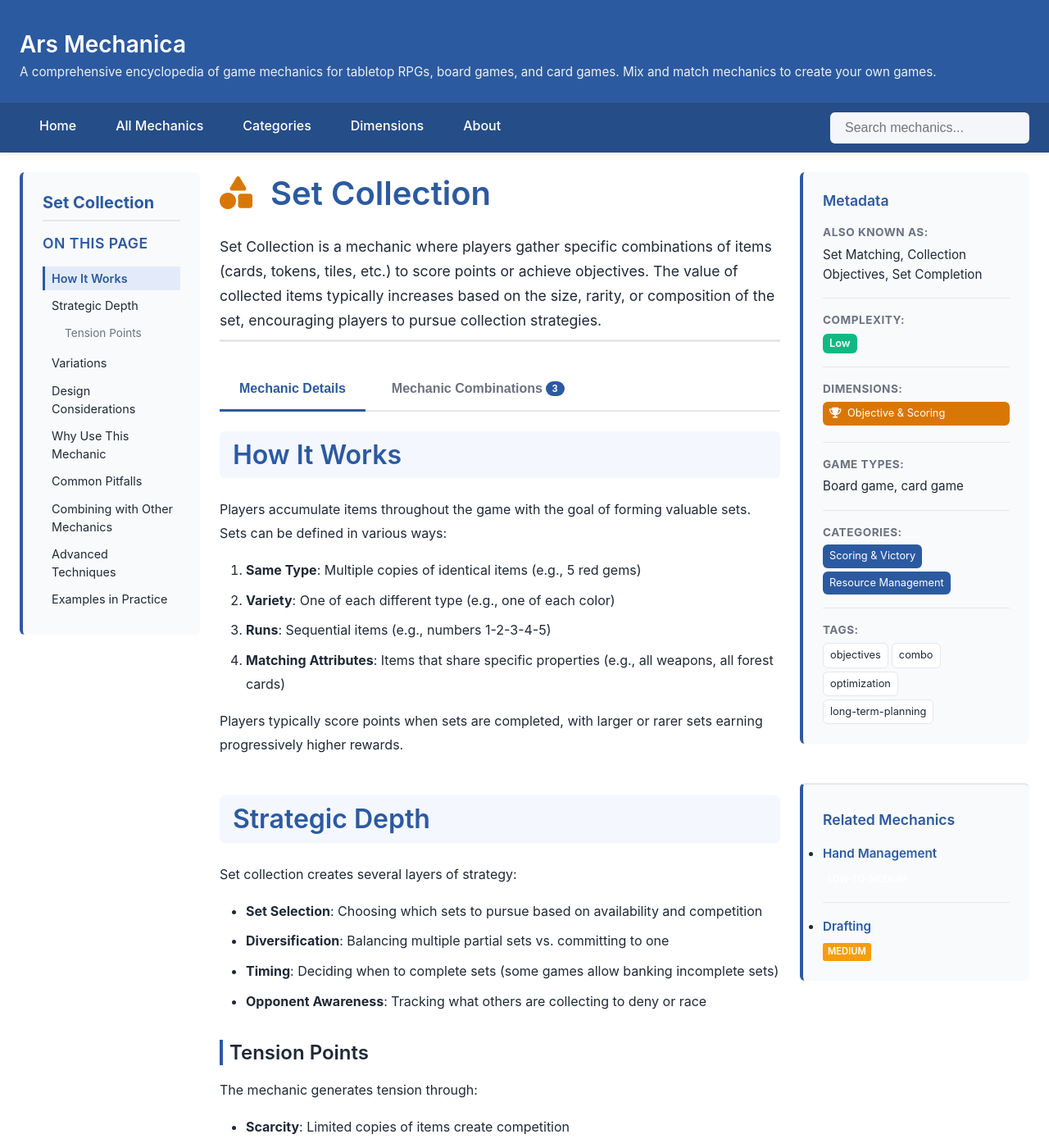
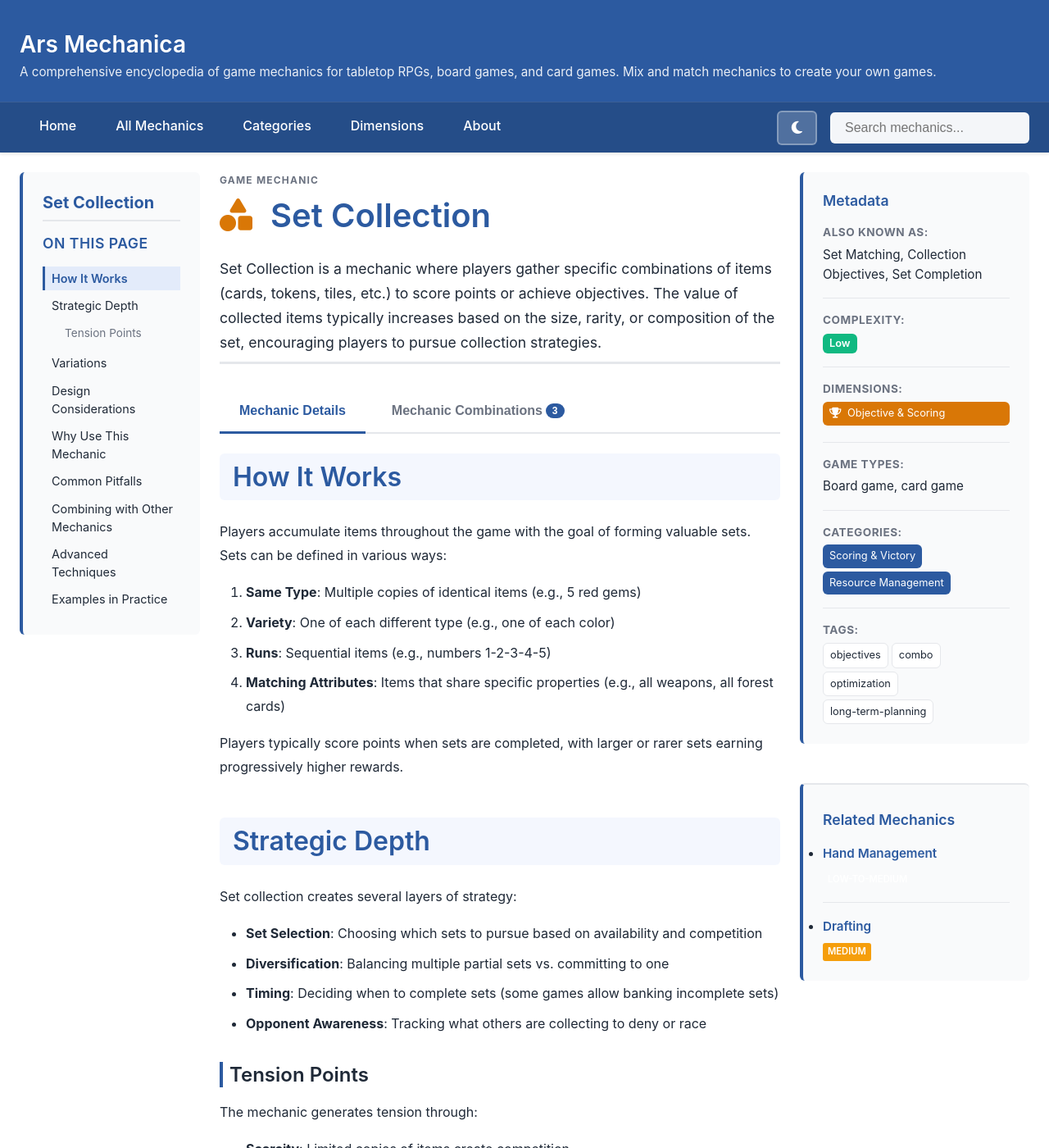
Before and after one commit to hofmanniac/ars-mechanica, a Jekyll site: the page built from _mechanics/set-collection.md, in a window 1280 px wide and 1400 px high. Shown: the whole window at 82% size. Built offline with Jekyll 4.4.1, drawn with Linux system fonts in a browser that asks for light colours.

Commit message:
Dark theme.

```diff
--- a/_includes/header.html
+++ b/_includes/header.html
@@ -19,9 +19,15 @@
                 {% endfor %}
             </div>
 
-            <div class="search-container">
-                <input type="text" id="search-input" placeholder="Search mechanics..." aria-label="Search mechanics">
-                <div id="search-results" class="search-results"></div>
+            <div class="nav-controls">
+                <button id="theme-toggle" class="theme-toggle" aria-label="Toggle dark mode">
+                    <i class="fas fa-moon" id="theme-icon"></i>
+                </button>
+
+                <div class="search-container">
+                    <input type="text" id="search-input" placeholder="Search mechanics..." aria-label="Search mechanics">
+                    <div id="search-results" class="search-results"></div>
+                </div>
             </div>
         </div>
     </nav>
--- a/_layouts/default.html
+++ b/_layouts/default.html
@@ -8,6 +8,9 @@
 
     <link rel="stylesheet" href="{{ '/assets/css/main.css' | relative_url }}?v={{ site.time | date: '%s' }}">
     <link rel="stylesheet" href="https://cdnjs.cloudflare.com/ajax/libs/font-awesome/6.4.0/css/all.min.css">
+
+    <!-- Load theme script early to prevent flash -->
+    <script src="{{ '/assets/js/theme.js' | relative_url }}?v={{ site.time | date: '%s' }}"></script>
 
     {% seo %}
     {% feed_meta %}
--- a/_layouts/dimension.html
+++ b/_layouts/dimension.html
@@ -4,6 +4,7 @@ layout: default
 
 <div class="dimension-layout">
     <header class="dimension-header">
+        <div class="page-type-label">Game Design Dimension</div>
         <h1>{% if page.icon %}<i class="fas {{ page.icon }}"></i> {% endif %}{{ page.title }}</h1>
         <p class="dimension-description">{{ page.description }}</p>
     </header>
--- a/_layouts/mechanic.html
+++ b/_layouts/mechanic.html
@@ -5,6 +5,7 @@ layout: default
 <div class="mechanic-layout">
     <!-- Header: Title and Overview -->
     <header class="mechanic-header" data-mechanic-title="{{ page.title }}">
+        <div class="page-type-label">Game Mechanic</div>
         <h1>{% if page.icon %}<i class="fas {{ page.icon }}"></i> {% endif %}{{ page.title }}</h1>
         {% if page.overview %}
         <div class="mechanic-overview">
--- a/assets/css/main.scss
+++ b/assets/css/main.scss
@@ -5,6 +5,7 @@
 
 /* ===== Variables ===== */
 :root {
+    /* Light Theme Colors */
     --primary-color: #2c5aa0;
     --secondary-color: #5a8fd6;
     --accent-color: #d97706;
@@ -13,6 +14,7 @@
     --background: #ffffff;
     --background-alt: #f9fafb;
     --border-color: #e5e7eb;
+    --card-background: #ffffff;
     --success: #059669;
     --warning: #d97706;
     --error: #dc2626;
@@ -34,6 +36,84 @@
     --transition: all 0.2s ease;
 }
 
+/* Dark Theme */
+[data-theme="dark"] {
+    --primary-color: #5a8fd6;
+    --secondary-color: #7ba7e0;
+    --accent-color: #f59e0b;
+    --text-color: #e5e7eb;
+    --text-light: #9ca3af;
+    --background: #111827;
+    --background-alt: #1f2937;
+    --border-color: #374151;
+    --card-background: #1f2937;
+}
+
+/* Dark Theme Header Override */
+[data-theme="dark"] .site-header {
+    background-color: #0f172a;
+    box-shadow: 0 2px 8px rgba(0, 0, 0, 0.5);
+}
+
+[data-theme="dark"] .site-nav {
+    background-color: rgba(0, 0, 0, 0.4);
+    border-top: 1px solid rgba(255, 255, 255, 0.05);
+}
+
+/* Dark Theme Category Pills */
+[data-theme="dark"] .mini-category-tag {
+    background-color: #374151;
+    color: #d1d5db;
+}
+
+[data-theme="dark"] .mini-tag {
+    background-color: #1f2937;
+    border-color: #4b5563;
+    color: #9ca3af;
+}
+
+/* Dark Theme Complexity Badges */
+[data-theme="dark"] .complexity {
+    background-color: transparent;
+    border: 2px solid;
+}
+
+[data-theme="dark"] .complexity-low {
+    border-color: var(--complexity-low);
+    color: var(--complexity-low);
+}
+
+[data-theme="dark"] .complexity-medium {
+    border-color: #f59e0b;
+    color: #fbbf24;
+}
+
+[data-theme="dark"] .complexity-high {
+    border-color: var(--complexity-high);
+    color: #fca5a5;
+}
+
+/* Dark Theme Dimension Tags */
+[data-theme="dark"] .dimension-tag-small {
+    background-color: var(--background);
+    border: 1px solid var(--border-color);
+    color: var(--primary-color);
+}
+
+[data-theme="dark"] .dimension-tag-small:hover {
+    background-color: var(--primary-color);
+    color: white;
+    border-color: var(--primary-color);
+}
+
+[data-theme="dark"] .dimension-tag-small i {
+    color: var(--accent-color);
+}
+
+[data-theme="dark"] .dimension-tag-small:hover i {
+    color: white;
+}
+
 /* ===== Reset & Base Styles ===== */
 * {
     margin: 0;
@@ -162,6 +242,38 @@ a:hover {
     text-decoration: none;
 }
 
+/* ===== Navigation Controls ===== */
+.nav-controls {
+    display: flex;
+    align-items: center;
+    gap: var(--spacing-md);
+}
+
+.theme-toggle {
+    background: rgba(255, 255, 255, 0.2);
+    border: 2px solid rgba(255, 255, 255, 0.3);
+    border-radius: var(--border-radius);
+    color: white;
+    cursor: pointer;
+    padding: var(--spacing-sm) var(--spacing-md);
+    font-size: 1.1rem;
+    transition: var(--transition);
+    display: flex;
+    align-items: center;
+    justify-content: center;
+    min-width: 42px;
+    height: 42px;
+}
+
+.theme-toggle:hover {
+    background: rgba(255, 255, 255, 0.3);
+    border-color: rgba(255, 255, 255, 0.5);
+}
+
+.theme-toggle:active {
+    transform: scale(0.95);
+}
+
 /* ===== Search ===== */
 .search-container {
     position: relative;
@@ -182,7 +294,7 @@ a:hover {
 #search-input:focus {
     outline: none;
     border-color: white;
-    background-color: white;
+    background-color: var(--card-background);
 }
 
 .search-results {
@@ -190,7 +302,7 @@ a:hover {
     top: 100%;
     left: 0;
     right: 0;
-    background: white;
+    background: var(--card-background);
     border-radius: var(--border-radius);
     box-shadow: 0 4px 6px rgba(0, 0, 0, 0.1);
     margin-top: var(--spacing-sm);
@@ -296,8 +408,18 @@ body.mechanic-page main {
     border-bottom: 3px solid var(--border-color);
 }
 
+.page-type-label {
+    font-size: 0.75rem;
+    font-weight: 700;
+    text-transform: uppercase;
+    letter-spacing: 0.1em;
+    color: var(--text-light);
+    margin-bottom: var(--spacing-sm);
+}
+
 .mechanic-header h1 {
     color: var(--primary-color);
+    margin-top: 0;
     margin-bottom: var(--spacing-md);
 }
 
@@ -737,7 +859,7 @@ body.mechanic-page main {
 .tag-small {
     display: inline-block;
     padding: var(--spacing-xs) var(--spacing-sm);
-    background-color: white;
+    background-color: var(--card-background);
     border: 1px solid var(--border-color);
     border-radius: var(--border-radius);
     font-size: 0.8rem;
@@ -745,7 +867,7 @@ body.mechanic-page main {
 }
 
 .sidebar-section.combinations .combination-card {
-    background-color: white;
+    background-color: var(--card-background);
     border: 1px solid var(--border-color);
     border-radius: var(--border-radius);
     padding: var(--spacing-md);
@@ -789,6 +911,27 @@ body.mechanic-page main {
 .complexity-mini.complexity-low { background-color: var(--complexity-low); }
 .complexity-mini.complexity-medium { background-color: var(--complexity-medium); }
 .complexity-mini.complexity-high { background-color: var(--complexity-high); }
+
+/* Dark Theme Complexity Mini Badges (Related Mechanics) */
+[data-theme="dark"] .complexity-mini {
+    background-color: transparent;
+    border: 1px solid;
+}
+
+[data-theme="dark"] .complexity-mini.complexity-low {
+    border-color: var(--complexity-low);
+    color: var(--complexity-low);
+}
+
+[data-theme="dark"] .complexity-mini.complexity-medium {
+    border-color: #f59e0b;
+    color: #fbbf24;
+}
+
+[data-theme="dark"] .complexity-mini.complexity-high {
+    border-color: var(--complexity-high);
+    color: #fca5a5;
+}
 
 .sidebar-text {
     font-size: 0.9rem;
@@ -1129,9 +1272,9 @@ body.mechanic-page main {
 
 /* ===== Dimensions Pages ===== */
 .dimensions-page {
-    max-width: var(--max-width);
+    max-width: var(--max-width-wide);
     margin: 0 auto;
-    padding: var(--spacing-xl) var(--spacing-lg);
+    padding: 0;
 }
 
 .dimensions-list {
@@ -1233,12 +1376,16 @@ body.mechanic-page main {
 }
 
 .dimension-header {
-    grid-column: 1 / -1;
+    grid-column: 2;
     grid-row: 1;
+    margin-bottom: 0;
+    padding-bottom: var(--spacing-sm);
+    border-bottom: 3px solid var(--border-color);
 }
 
 .dimension-header h1 {
     color: var(--primary-color);
+    margin-top: 0;
     margin-bottom: var(--spacing-sm);
 }
 
@@ -1256,7 +1403,7 @@ body.mechanic-page main {
 
 .dimension-toc-sidebar {
     grid-column: 1;
-    grid-row: 2;
+    grid-row: 1 / span 2;
 }
 
 .dimension-main {
@@ -1285,7 +1432,7 @@ body.mechanic-page main {
 
 .dimension-sidebar {
     grid-column: 3;
-    grid-row: 2;
+    grid-row: 1 / span 2;
 }
 
 .dimension-mechanics-sidebar,
--- /dev/null
+++ b/assets/js/theme.js
@@ -0,0 +1,93 @@
+/**
+ * Theme Toggle System
+ * Handles dark/light theme switching with localStorage persistence
+ */
+
+(function() {
+    'use strict';
+
+    const STORAGE_KEY = 'ars-mechanica-theme';
+    const THEME_DARK = 'dark';
+    const THEME_LIGHT = 'light';
+
+    /**
+     * Get the current theme from localStorage or system preference
+     */
+    function getPreferredTheme() {
+        const stored = localStorage.getItem(STORAGE_KEY);
+        if (stored) {
+            return stored;
+        }
+
+        // Check system preference
+        if (window.matchMedia && window.matchMedia('(prefers-color-scheme: light)').matches) {
+            return THEME_LIGHT;
+        }
+
+        // Default to dark theme
+        return THEME_DARK;
+    }
+
+    /**
+     * Apply theme to the document
+     */
+    function applyTheme(theme) {
+        document.documentElement.setAttribute('data-theme', theme);
+        localStorage.setItem(STORAGE_KEY, theme);
+
+        // Update icon
+        const icon = document.getElementById('theme-icon');
+        if (icon) {
+            if (theme === THEME_DARK) {
+                icon.className = 'fas fa-sun';
+            } else {
+                icon.className = 'fas fa-moon';
+            }
+        }
+    }
+
+    /**
+     * Toggle between light and dark theme
+     */
+    function toggleTheme() {
+        const currentTheme = document.documentElement.getAttribute('data-theme');
+        const newTheme = currentTheme === THEME_DARK ? THEME_LIGHT : THEME_DARK;
+        applyTheme(newTheme);
+    }
+
+    /**
+     * Initialize theme system
+     */
+    function init() {
+        // Apply saved or preferred theme immediately (before page renders)
+        const theme = getPreferredTheme();
+        applyTheme(theme);
+
+        // Set up toggle button click handler
+        const toggleButton = document.getElementById('theme-toggle');
+        if (toggleButton) {
+            toggleButton.addEventListener('click', toggleTheme);
+        }
+
+        // Listen for system theme changes
+        if (window.matchMedia) {
+            window.matchMedia('(prefers-color-scheme: dark)').addEventListener('change', (e) => {
+                // Only update if user hasn't manually set a preference
+                if (!localStorage.getItem(STORAGE_KEY)) {
+                    applyTheme(e.matches ? THEME_DARK : THEME_LIGHT);
+                }
+            });
+        }
+    }
+
+    // Run initialization as early as possible to prevent flash
+    if (document.readyState === 'loading') {
+        document.addEventListener('DOMContentLoaded', init);
+    } else {
+        init();
+    }
+
+    // Also apply theme immediately on script load to prevent flash
+    const theme = getPreferredTheme();
+    document.documentElement.setAttribute('data-theme', theme);
+})();
```
